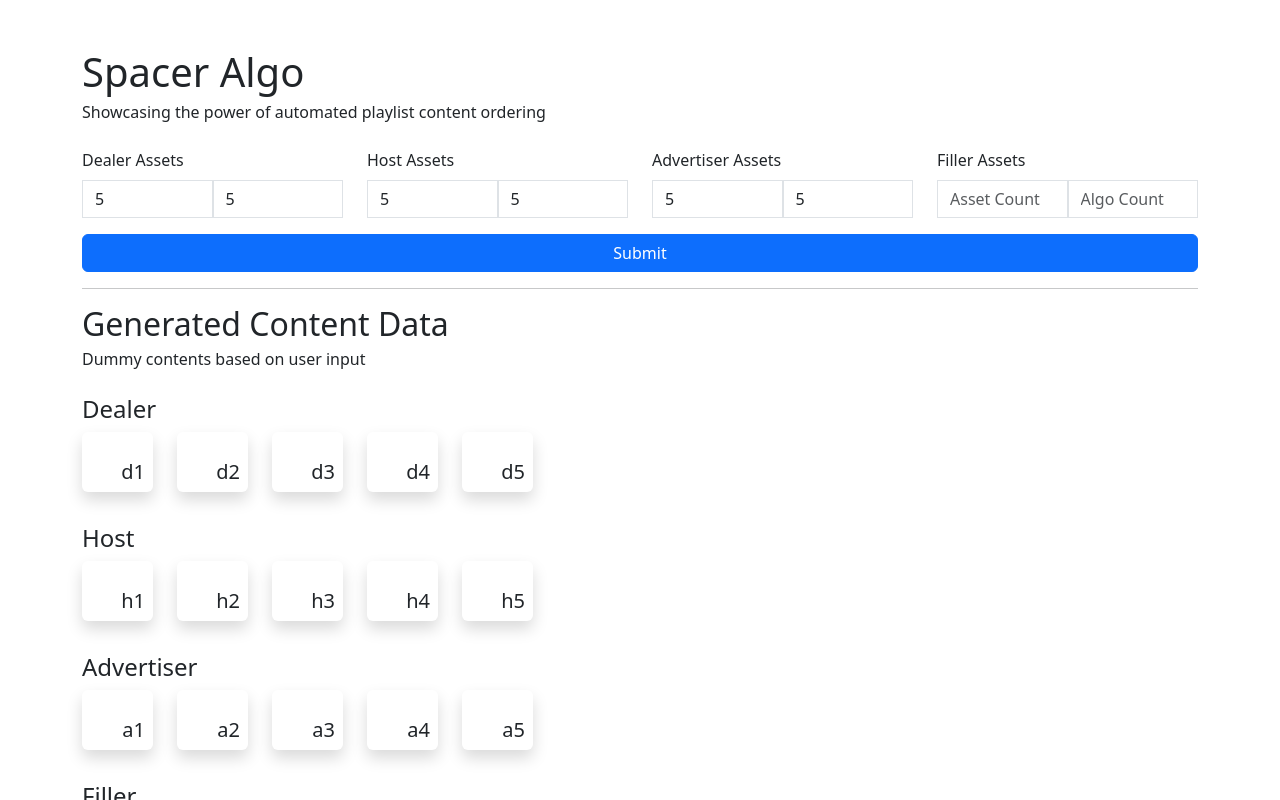
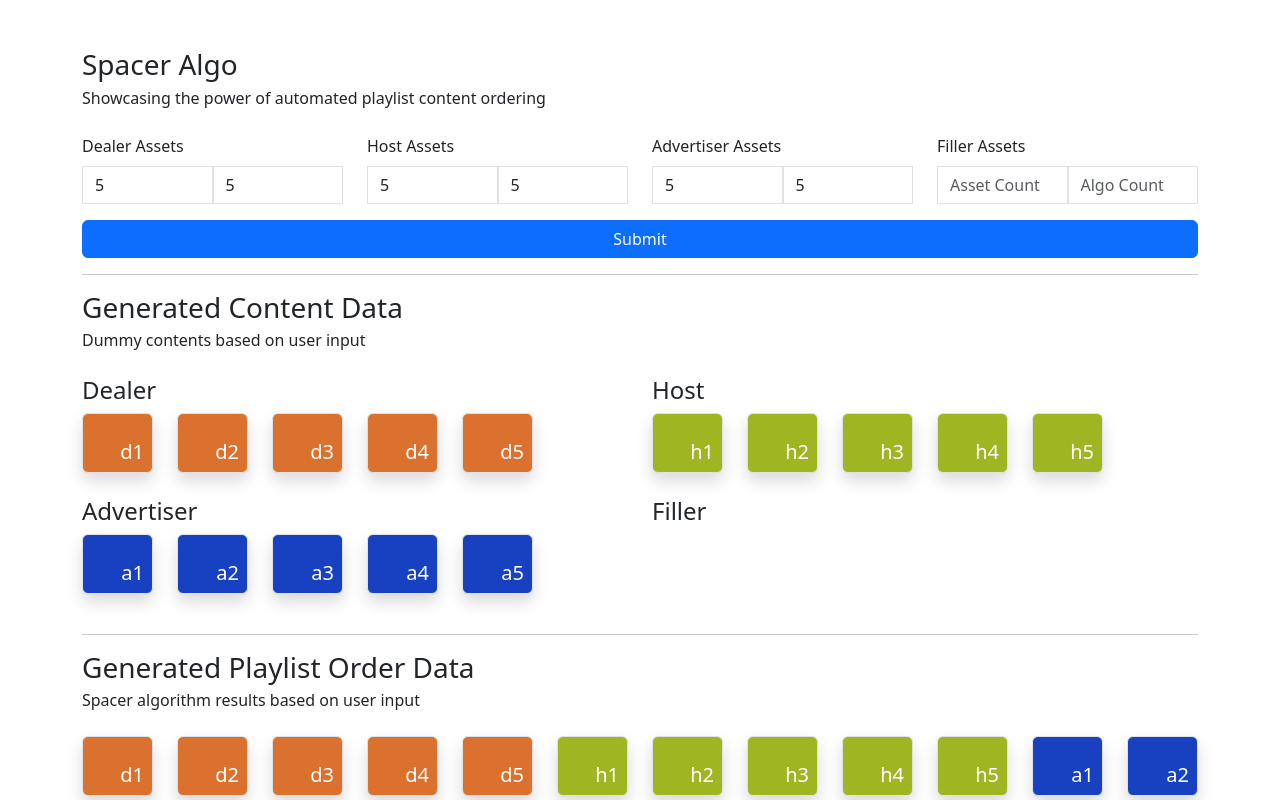
Before and after one commit to earlvhin/spacer-algorithm, a Next.js app: page / in a window 1280 px wide. Both pictures are taken after typing "5", "5", "5", "5", "5", "5" into the empty fields and a click on the button "Submit". Shown: the top 800 px of the page. Built offline with nearby package versions, Linux system fonts and the light colour scheme.

Commit message:
feat: add colors

```diff
--- a/src/components/content-card.js
+++ b/src/components/content-card.js
@@ -1,3 +1,5 @@
+import "@/styles/globals.css";
+
 export default function ContentCard(props) {
     const { contentId } = props;
 
--- a/src/pages/index.js
+++ b/src/pages/index.js
@@ -85,7 +85,7 @@ export default function Home() {
             </Head>
             <main>
                 <div className="container py-5">
-                    <h1 className="mb-1">Spacer Algo</h1>
+                    <h3 className="mb-1">Spacer Algo</h3>
                     <p className="mb-4">
                         Showcasing the power of automated playlist content
                         ordering
@@ -95,16 +95,17 @@ export default function Home() {
                     <hr />
 
                     <div className="generated-content-area">
-                        <h2 className="mb-1">Generated Content Data</h2>
+                        <h3 className="mb-1">Generated Content Data</h3>
                         <p className="mb-4">
                             Dummy contents based on user input
                         </p>
 
+                        <div className="row">
                             {generatedContentData &&
                                 Object.keys(generatedContentData).map(
                                     (key, index) => (
                                         <div
-                                        className="content-collection mb-3"
+                                            className="col-lg-6 content-collection mb-4"
                                             key={index}
                                         >
                                             <h4 className="text-capitalize">
@@ -114,10 +115,15 @@ export default function Home() {
                                                 {generatedContentData[key].map(
                                                     (value, valueIndex) => (
                                                         <div
-                                                        className="col-lg-1 mb-3"
+                                                            className="col-lg-2"
                                                             key={valueIndex}
                                                         >
-                                                        <div className="box shadow rounded p-2 d-flex align-items-end justify-content-end">
+                                                            <div
+                                                                className={
+                                                                    "box border shadow rounded p-2 d-flex align-items-end justify-content-end " +
+                                                                    key[0]
+                                                                }
+                                                            >
                                                                 <h5 className="m-0">
                                                                     {value}
                                                                 </h5>
@@ -130,11 +136,12 @@ export default function Home() {
                                     )
                                 )}
                         </div>
+                    </div>
 
                     <hr />
 
                     <div className="generated-playlist-order-area">
-                        <h2 className="mb-1">Generated Playlist Order Data</h2>
+                        <h3 className="mb-1">Generated Playlist Order Data</h3>
                         <p className="mb-4">
                             Spacer algorithm results based on user input
                         </p>
@@ -142,8 +149,16 @@ export default function Home() {
                         <div className="row">
                             {generatedPlaylistOrderData.map(
                                 (value, valueIndex) => (
-                                    <div className="col-lg-1" key={valueIndex}>
-                                        <div className="box shadow rounded p-2 d-flex align-items-end justify-content-end">
+                                    <div
+                                        className="col-lg-1 mb-3"
+                                        key={valueIndex}
+                                    >
+                                        <div
+                                            className={
+                                                "box border shadow rounded p-2 d-flex align-items-end justify-content-end " +
+                                                value[0]
+                                            }
+                                        >
                                             <h5 className="m-0">{value}</h5>
                                         </div>
                                     </div>
--- a/src/styles/globals.css
+++ b/src/styles/globals.css
@@ -1,3 +1,20 @@
 .box {
     height: 60px;
+    color: #fff;
 }
+
+.d {
+    background-color: rgb(218, 113, 47);
+}
+
+.h {
+    background-color: rgb(159, 181, 34);
+}
+
+.a {
+    background-color: rgb(23, 65, 193);
+}
+
+.f {
+    background-color: rgb(37, 191, 191);
+}
```
Lines whose indentation alone changed are shown as unchanged.
